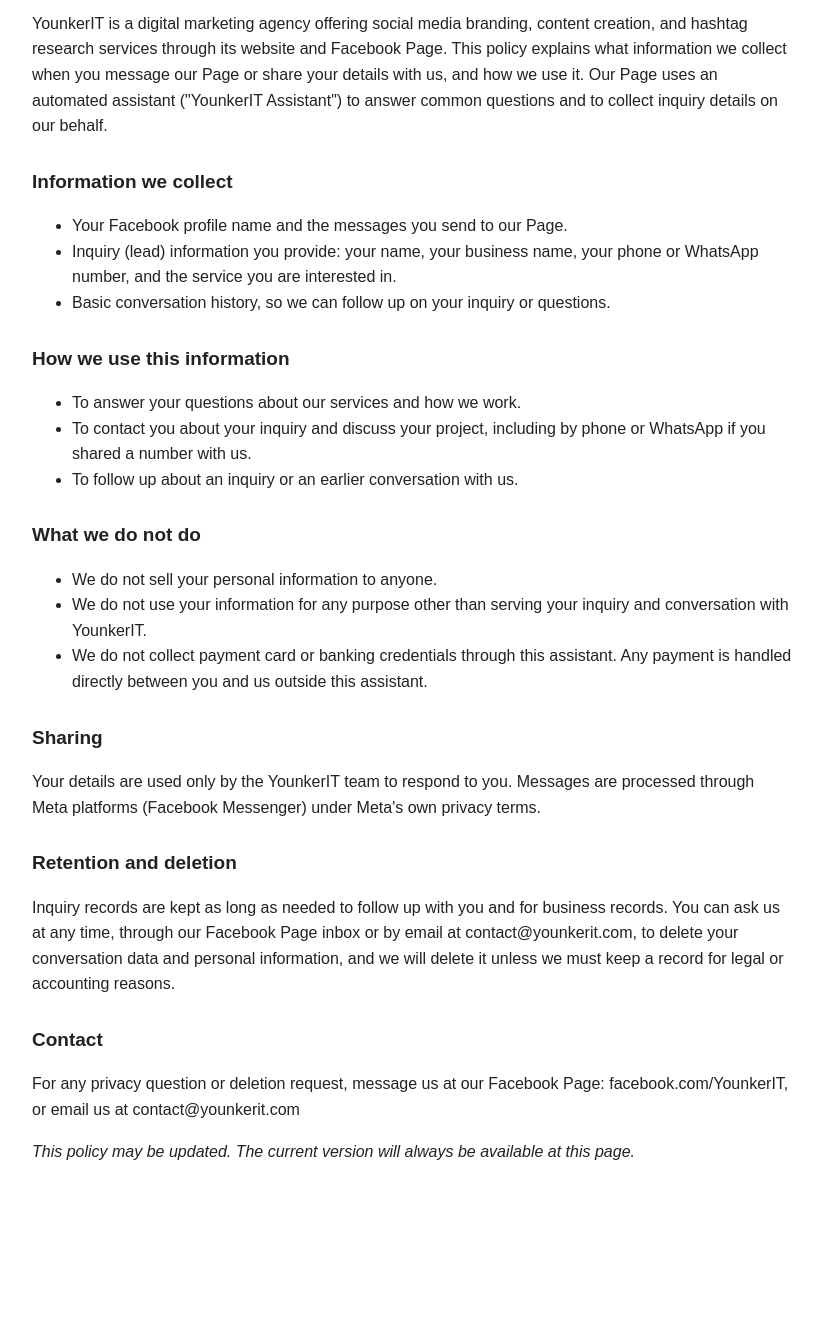
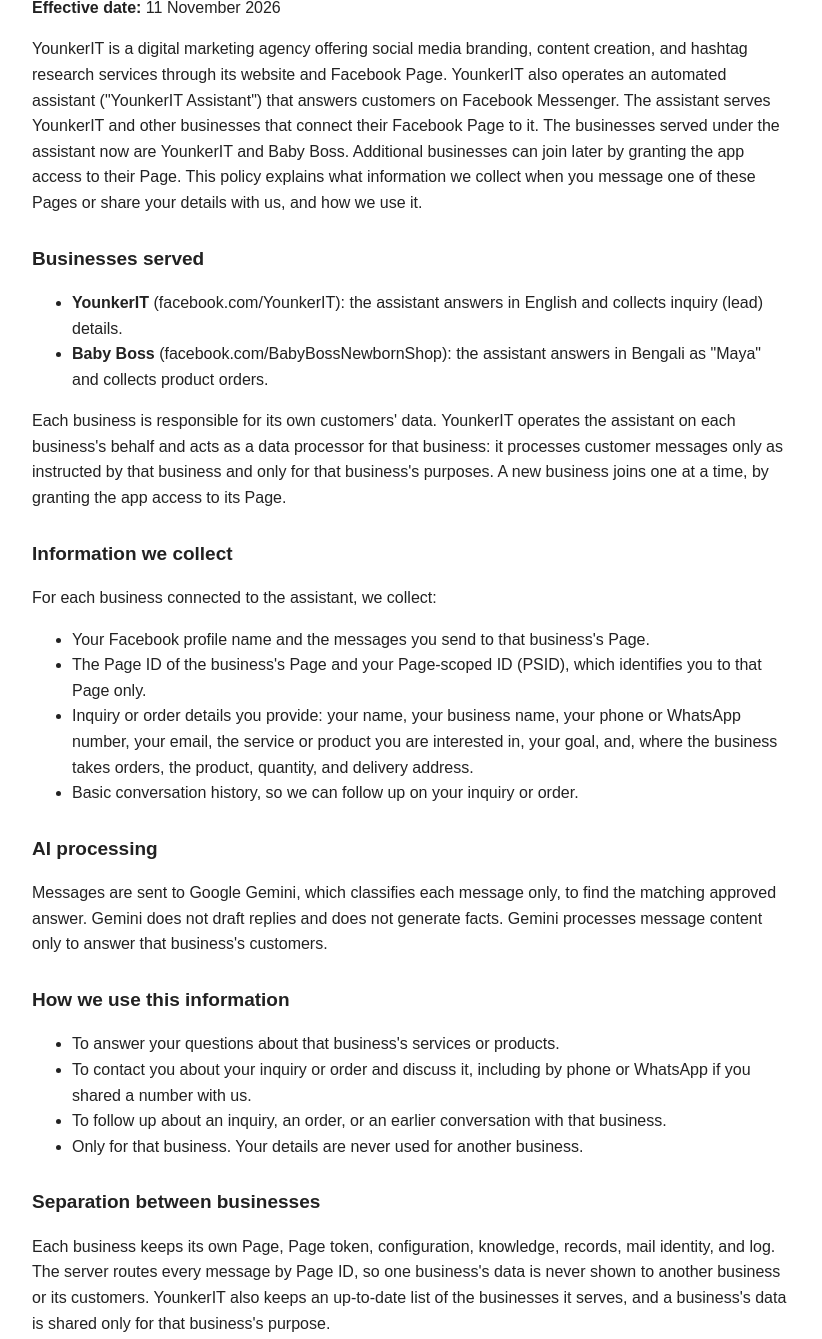
Before and after one commit to babybossnewbornshop-commits/younkerit-privacy, a plain HTML site: page index.html in a window 1280 px wide. Shown: the part 181-1520 px from the top of the page, without its empty margins (228-1050 px from the left). Before the commit the page ends 1385 px from the top, so only its background shows below. Drawn offline with Linux system fonts and the light colour scheme.

Commit message:
Update privacy policy for two businesses (YounkerIT + Baby Boss), effective 11 November 2026, contact info@younkerit.com

```diff
--- a/index.html
+++ b/index.html
@@ -12,41 +12,64 @@
 <body>
 <h1>Privacy Policy</h1>
 <p><strong>Business:</strong> YounkerIT<br>
-<strong>Facebook Page:</strong> facebook.com/YounkerIT<br>
-<strong>Effective date:</strong> 23 October 2026</p>
+<strong>Facebook Pages served by the assistant:</strong> facebook.com/YounkerIT and facebook.com/BabyBossNewbornShop<br>
+<strong>Effective date:</strong> 11 November 2026</p>
 
-<p>YounkerIT is a digital marketing agency offering social media branding, content creation, and hashtag research services through its website and Facebook Page. This policy explains what information we collect when you message our Page or share your details with us, and how we use it. Our Page uses an automated assistant ("YounkerIT Assistant") to answer common questions and to collect inquiry details on our behalf.</p>
+<p>YounkerIT is a digital marketing agency offering social media branding, content creation, and hashtag research services through its website and Facebook Page. YounkerIT also operates an automated assistant ("YounkerIT Assistant") that answers customers on Facebook Messenger. The assistant serves YounkerIT and other businesses that connect their Facebook Page to it. The businesses served under the assistant now are YounkerIT and Baby Boss. Additional businesses can join later by granting the app access to their Page. This policy explains what information we collect when you message one of these Pages or share your details with us, and how we use it.</p>
+
+<h2>Businesses served</h2>
+<ul>
+<li><strong>YounkerIT</strong> (facebook.com/YounkerIT): the assistant answers in English and collects inquiry (lead) details.</li>
+<li><strong>Baby Boss</strong> (facebook.com/BabyBossNewbornShop): the assistant answers in Bengali as "Maya" and collects product orders.</li>
+</ul>
+<p>Each business is responsible for its own customers' data. YounkerIT operates the assistant on each business's behalf and acts as a data processor for that business: it processes customer messages only as instructed by that business and only for that business's purposes. A new business joins one at a time, by granting the app access to its Page.</p>
 
 <h2>Information we collect</h2>
+<p>For each business connected to the assistant, we collect:</p>
 <ul>
-<li>Your Facebook profile name and the messages you send to our Page.</li>
-<li>Inquiry (lead) information you provide: your name, your business name, your phone or WhatsApp number, and the service you are interested in.</li>
-<li>Basic conversation history, so we can follow up on your inquiry or questions.</li>
+<li>Your Facebook profile name and the messages you send to that business's Page.</li>
+<li>The Page ID of the business's Page and your Page-scoped ID (PSID), which identifies you to that Page only.</li>
+<li>Inquiry or order details you provide: your name, your business name, your phone or WhatsApp number, your email, the service or product you are interested in, your goal, and, where the business takes orders, the product, quantity, and delivery address.</li>
+<li>Basic conversation history, so we can follow up on your inquiry or order.</li>
 </ul>
+
+<h2>AI processing</h2>
+<p>Messages are sent to Google Gemini, which classifies each message only, to find the matching approved answer. Gemini does not draft replies and does not generate facts. Gemini processes message content only to answer that business's customers.</p>
 
 <h2>How we use this information</h2>
 <ul>
-<li>To answer your questions about our services and how we work.</li>
-<li>To contact you about your inquiry and discuss your project, including by phone or WhatsApp if you shared a number with us.</li>
-<li>To follow up about an inquiry or an earlier conversation with us.</li>
+<li>To answer your questions about that business's services or products.</li>
+<li>To contact you about your inquiry or order and discuss it, including by phone or WhatsApp if you shared a number with us.</li>
+<li>To follow up about an inquiry, an order, or an earlier conversation with that business.</li>
+<li>Only for that business. Your details are never used for another business.</li>
 </ul>
+
+<h2>Separation between businesses</h2>
+<p>Each business keeps its own Page, Page token, configuration, knowledge, records, mail identity, and log. The server routes every message by Page ID, so one business's data is never shown to another business or its customers. YounkerIT also keeps an up-to-date list of the businesses it serves, and a business's data is shared only for that business's purpose.</p>
 
 <h2>What we do not do</h2>
 <ul>
 <li>We do not sell your personal information to anyone.</li>
-<li>We do not use your information for any purpose other than serving your inquiry and conversation with YounkerIT.</li>
-<li>We do not collect payment card or banking credentials through this assistant. Any payment is handled directly between you and us outside this assistant.</li>
+<li>We do not use your information for any purpose other than serving your inquiry or order with that business.</li>
+<li>We do not share your information with another business on the platform.</li>
+<li>We do not collect payment card or banking credentials through this assistant. Any payment is handled directly between you and the business outside this assistant.</li>
 </ul>
 
 <h2>Sharing</h2>
-<p>Your details are used only by the YounkerIT team to respond to you. Messages are processed through Meta platforms (Facebook Messenger) under Meta's own privacy terms.</p>
+<p>Your details are used only by that business's team and by the YounkerIT team operating the assistant for them. Messages are processed through Meta platforms (Facebook Messenger) under Meta's own privacy terms, and by Google Gemini as the AI provider named above. No other sharing.</p>
 
 <h2>Retention and deletion</h2>
-<p>Inquiry records are kept as long as needed to follow up with you and for business records. You can ask us at any time, through our Facebook Page inbox or by email at contact@younkerit.com, to delete your conversation data and personal information, and we will delete it unless we must keep a record for legal or accounting reasons.</p>
+<p>Each business's records are kept only as long as needed to follow up with you and for business records. You can ask us at any time to delete your conversation data and personal information for that business, in any of these ways:</p>
+<ul>
+<li>Through that business's own Facebook Page inbox.</li>
+<li>By email to YounkerIT at info@younkerit.com, naming the business and the details to delete.</li>
+<li>Through the business directly, which can ask YounkerIT to delete your records.</li>
+</ul>
+<p>We will delete that business's records for you, including its records of your inquiry or order and its conversation logs for you, unless we must keep a record for legal or accounting reasons.</p>
 
 <h2>Contact</h2>
-<p>For any privacy question or deletion request, message us at our Facebook Page: facebook.com/YounkerIT, or email us at contact@younkerit.com</p>
+<p>For any privacy question or deletion request, message the business's Facebook Page, or email us at info@younkerit.com</p>
 
-<p><em>This policy may be updated. The current version will always be available at this page.</em></p>
+<p><em>This policy may be updated. The current version will always be available at this page: https://babybossnewbornshop-commits.github.io/younkerit-privacy/</em></p>
 </body>
 </html>
```
